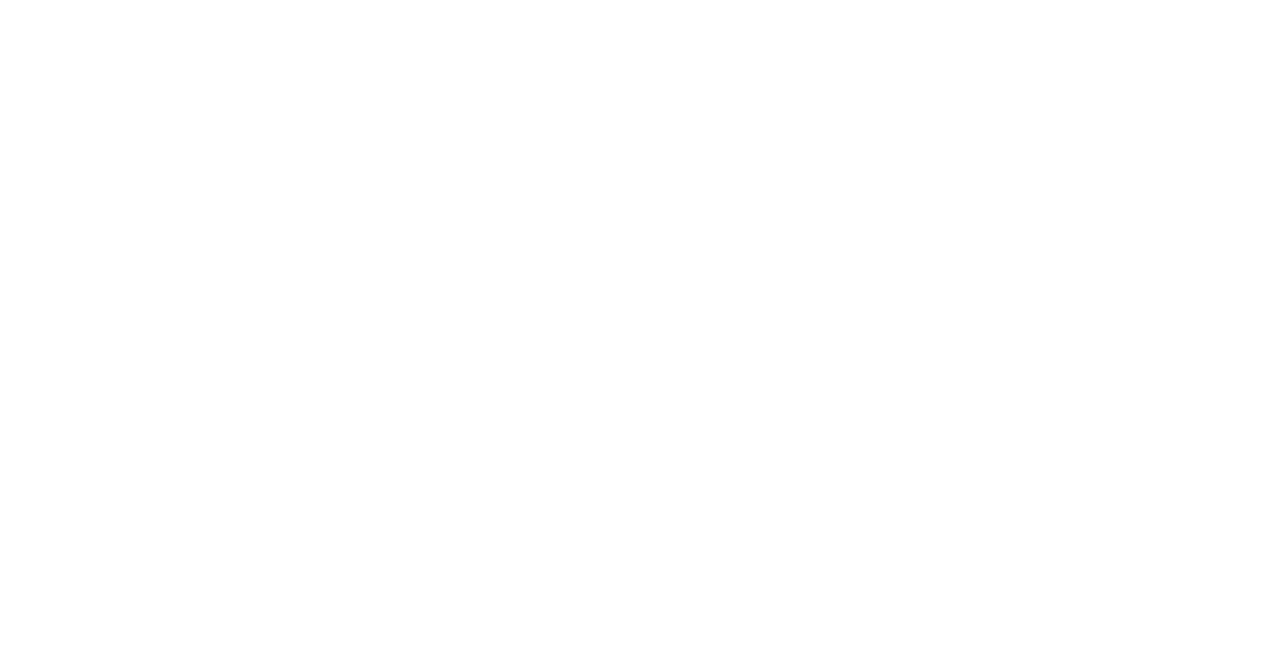
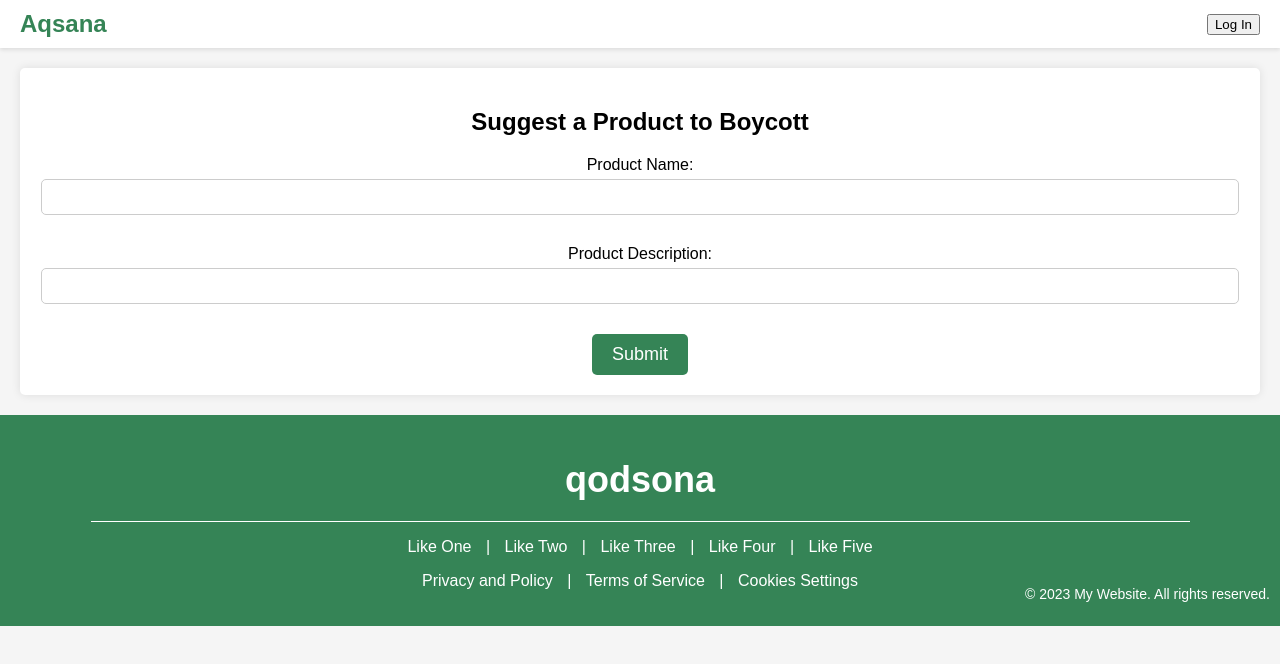
Before and after one commit to nourou21/qods, a plain HTML site: page suggest boycot/boycott.html in a window 1280 px wide. Drawn offline with Linux system fonts and the light colour scheme.

Commit message:
nourou
finish

```diff
--- a/suggest alternative/alternative.css
+++ b/suggest alternative/alternative.css
@@ -0,0 +1,132 @@
+body {
+    font-family: Arial, sans-serif;
+    background-color: #f5f5f5;
+    margin: 0;
+    padding: 0;
+    height: 100vh; /* Set body height to 100% of viewport height */
+    overflow-y: auto; /* Enable vertical scrolling if content overflows */
+    margin-bottom: 50px; /* Set margin-bottom to the height of the footer */
+}
+
+.header {
+    background-color: #fff;
+    color: #358456;
+    display: flex;
+    justify-content: space-between;
+    align-items: center;
+    padding: 10px 20px;
+    box-shadow: 0 2px 4px rgba(0, 0, 0, 0.1);
+}
+
+.logo a {
+    text-decoration: none;
+    color: #358456;
+    font-size: 24px;
+    font-weight: bold;
+}
+
+.green-button {
+    background-color: #358456;
+    color: #fff;
+    border: none;
+    padding: 10px 20px;
+    font-size: 18px;
+    border-radius: 5px;
+    cursor: pointer;
+}
+
+.green-button:hover {
+    background-color: #2c6c42;
+}
+
+.suggest-form {
+    background-color: #fff;
+    padding: 20px;
+    margin: 20px;
+    border-radius: 5px;
+    box-shadow: 0 0 10px rgba(0, 0, 0, 0.1);
+    text-align: center;
+}
+
+.suggest-title {
+    font-size: 24px;
+    font-weight: bold;
+    color: #000;
+    margin-bottom: 20px;
+}
+
+.form-group {
+    margin-bottom: 20px;
+}
+
+label {
+    display: block;
+    margin-bottom: 5px;
+}
+
+input[type="text"] {
+    width: calc(100% - 20px);
+    padding: 8px;
+    font-size: 16px;
+    border: 1px solid #ccc;
+    border-radius: 5px;
+    margin-bottom: 10px;
+}
+
+.green-button[type="submit"] {
+    background-color: #358456;
+    color: #fff;
+    border: none;
+    padding: 10px 20px;
+    font-size: 18px;
+    border-radius: 5px;
+    cursor: pointer;
+}
+
+.green-button[type="submit"]:hover {
+    background-color: #2c6c42;
+}
+
+footer {
+    background-color: #358456;
+    color: #fff;
+    text-align: center;
+    padding: 20px 0;
+    position: relative; /* Set position to relative */
+    bottom: 0;
+    width: 100%;
+}
+
+.footer-logo h1 {
+    font-size: 36px;
+    color: #fff;
+    margin-bottom: 20px;
+}
+
+.footer-options, .footer-links {
+    margin-bottom: 10px;
+}
+
+.footer-options a, .footer-links a {
+    color: #fff;
+    text-decoration: none;
+    margin: 0 10px;
+}
+
+.footer-links a:hover {
+    text-decoration: underline;
+}
+
+.footer-copyright {
+    font-size: 14px;
+    position: absolute;
+    bottom: 10px;
+    right: 10px;
+}
+
+.footer-line {
+    width: 1099px;
+    height: 1px;
+    background-color: white;
+    margin: 10px auto;
+}
--- a/suggest alternative/alternative.html
+++ b/suggest alternative/alternative.html
@@ -0,0 +1,47 @@
+<!DOCTYPE html>
+<html lang="en">
+
+<head>
+    <meta charset="UTF-8">
+    <meta name="viewport" content="width=device-width, initial-scale=1.0">
+    <link rel="stylesheet" href="alternative.css">
+    <title>Home</title>
+</head>
+
+<body>
+    <header class="header">
+        <div class="logo">
+            <a href="../index.html">Aqsana</a>
+        </div>
+        <button class="login-button">Log In</button>
+    </header>
+
+    <div class="suggest-form">
+        <h2 class="suggest-title">Suggest an alternative</h2>
+        <div class="form-group">
+            <label for="product-name">Product Name:</label>
+            <input type="text" id="product-name" name="product-name" required>
+        </div>
+        <div class="form-group">
+            <label for="product-description">Product Description:</label>
+            <input type="text" id="product-description" name="product-description" required>
+        </div>
+        <button class="green-button" type="submit">Submit</button>
+    </div>
+
+    <footer>
+        <div class="footer-logo">
+            <h1>qodsona</h1>
+            <div class="footer-line"></div>
+        </div>
+        <div class="footer-options">
+            <p><a href="#">Like One</a> | <a href="#">Like Two</a> | <a href="#">Like Three</a> | <a href="#">Like Four</a> | <a href="#">Like Five</a></p>
+        </div>
+        <div class="footer-links">
+            <p><a href="#">Privacy and Policy</a> | <a href="#">Terms of Service</a> | <a href="#">Cookies Settings</a></p>
+        </div>
+        <p class="footer-copyright">&copy; 2023 My Website. All rights reserved.</p>
+    </footer>
+</body>
+
+</html>
--- a/suggest boycot/boycott.css
+++ b/suggest boycot/boycott.css
@@ -0,0 +1,132 @@
+body {
+    font-family: Arial, sans-serif;
+    background-color: #f5f5f5;
+    margin: 0;
+    padding: 0;
+    height: 100vh; /* Set body height to 100% of viewport height */
+    overflow-y: auto; /* Enable vertical scrolling if content overflows */
+    margin-bottom: 50px; /* Set margin-bottom to the height of the footer */
+}
+
+.header {
+    background-color: #fff;
+    color: #358456;
+    display: flex;
+    justify-content: space-between;
+    align-items: center;
+    padding: 10px 20px;
+    box-shadow: 0 2px 4px rgba(0, 0, 0, 0.1);
+}
+
+.logo a {
+    text-decoration: none;
+    color: #358456;
+    font-size: 24px;
+    font-weight: bold;
+}
+
+.green-button {
+    background-color: #358456;
+    color: #fff;
+    border: none;
+    padding: 10px 20px;
+    font-size: 18px;
+    border-radius: 5px;
+    cursor: pointer;
+}
+
+.green-button:hover {
+    background-color: #2c6c42;
+}
+
+.suggest-form {
+    background-color: #fff;
+    padding: 20px;
+    margin: 20px;
+    border-radius: 5px;
+    box-shadow: 0 0 10px rgba(0, 0, 0, 0.1);
+    text-align: center;
+}
+
+.suggest-title {
+    font-size: 24px;
+    font-weight: bold;
+    color: #000;
+    margin-bottom: 20px;
+}
+
+.form-group {
+    margin-bottom: 20px;
+}
+
+label {
+    display: block;
+    margin-bottom: 5px;
+}
+
+input[type="text"] {
+    width: calc(100% - 20px);
+    padding: 8px;
+    font-size: 16px;
+    border: 1px solid #ccc;
+    border-radius: 5px;
+    margin-bottom: 10px;
+}
+
+.green-button[type="submit"] {
+    background-color: #358456;
+    color: #fff;
+    border: none;
+    padding: 10px 20px;
+    font-size: 18px;
+    border-radius: 5px;
+    cursor: pointer;
+}
+
+.green-button[type="submit"]:hover {
+    background-color: #2c6c42;
+}
+
+footer {
+    background-color: #358456;
+    color: #fff;
+    text-align: center;
+    padding: 20px 0;
+    position: relative; /* Set position to relative */
+    bottom: 0;
+    width: 100%;
+}
+
+.footer-logo h1 {
+    font-size: 36px;
+    color: #fff;
+    margin-bottom: 20px;
+}
+
+.footer-options, .footer-links {
+    margin-bottom: 10px;
+}
+
+.footer-options a, .footer-links a {
+    color: #fff;
+    text-decoration: none;
+    margin: 0 10px;
+}
+
+.footer-links a:hover {
+    text-decoration: underline;
+}
+
+.footer-copyright {
+    font-size: 14px;
+    position: absolute;
+    bottom: 10px;
+    right: 10px;
+}
+
+.footer-line {
+    width: 1099px;
+    height: 1px;
+    background-color: white;
+    margin: 10px auto;
+}
--- a/suggest boycot/boycott.html
+++ b/suggest boycot/boycott.html
@@ -0,0 +1,47 @@
+<!DOCTYPE html>
+<html lang="en">
+
+<head>
+    <meta charset="UTF-8">
+    <meta name="viewport" content="width=device-width, initial-scale=1.0">
+    <link rel="stylesheet" href="boycott.css">
+    <title>Home</title>
+</head>
+
+<body>
+    <header class="header">
+        <div class="logo">
+            <a href="../index.html">Aqsana</a>
+        </div>
+        <button class="login-button">Log In</button>
+    </header>
+
+    <div class="suggest-form">
+        <h2 class="suggest-title">Suggest a Product to Boycott</h2>
+        <div class="form-group">
+            <label for="product-name">Product Name:</label>
+            <input type="text" id="product-name" name="product-name" required>
+        </div>
+        <div class="form-group">
+            <label for="product-description">Product Description:</label>
+            <input type="text" id="product-description" name="product-description" required>
+        </div>
+        <button class="green-button" type="submit">Submit</button>
+    </div>
+
+    <footer>
+        <div class="footer-logo">
+            <h1>qodsona</h1>
+            <div class="footer-line"></div>
+        </div>
+        <div class="footer-options">
+            <p><a href="#">Like One</a> | <a href="#">Like Two</a> | <a href="#">Like Three</a> | <a href="#">Like Four</a> | <a href="#">Like Five</a></p>
+        </div>
+        <div class="footer-links">
+            <p><a href="#">Privacy and Policy</a> | <a href="#">Terms of Service</a> | <a href="#">Cookies Settings</a></p>
+        </div>
+        <p class="footer-copyright">&copy; 2023 My Website. All rights reserved.</p>
+    </footer>
+</body>
+
+</html>
```
Also changed, not shown: index.html (+2 -6 lines).
